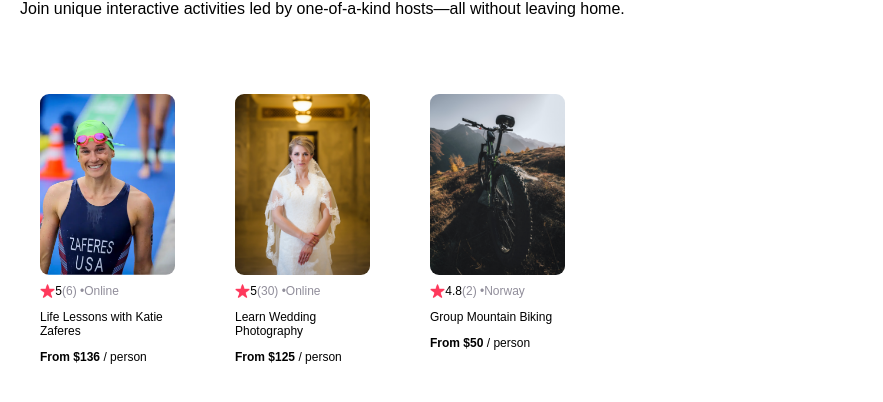
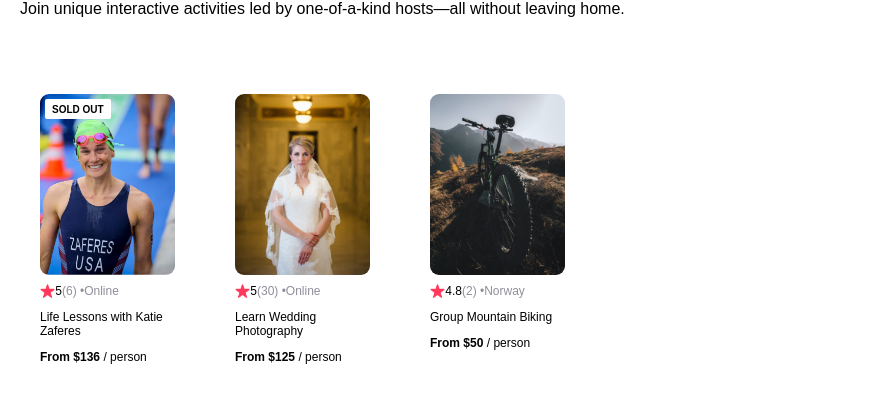
Before and after one commit to alexmcdermid/air-bnb-experiences-clone, a React (Create React App) app: page / in a window 1280 px wide. Shown: the part 412-814 px from the top of the page, without its empty margins (0-883 px from the left). Built offline with nearby package versions, Linux system fonts and the light colour scheme.

Commit message:
add sold out badge if no open spots

```diff
--- a/src/App.js
+++ b/src/App.js
@@ -15,6 +15,7 @@
         country={card.location}
         bio={card.title}
         price={card.price}
+        openSpots={card.openSpots}
       />
     )
   });
--- a/src/components/Card/Card.css
+++ b/src/components/Card/Card.css
@@ -4,6 +4,7 @@
     flex-direction: column;
     width: 175px;
     font-size: 12px;
+    position: relative;
 }
 
 .card--image{
@@ -32,3 +33,16 @@
 .card--p{
     margin-block-end: 0;
 }
+
+.card--badge {
+    position: absolute;
+    top: 25px;
+    left: 25px;
+    height: 20px;
+    width: 66px;
+    background-color: white;
+    padding: 5px 7px;
+    border-radius: 2px;
+    font-weight: bold;
+    font-size: 10px;
+}
--- a/src/components/Card/Card.js
+++ b/src/components/Card/Card.js
@@ -2,8 +2,10 @@
 import "./Card.css";
 
 export default function Card(props) {
+  console.log(props.openSpots);
   return (
       <div className='card'>
+          {props.openSpots === 0 && <div className='card--badge'>SOLD OUT</div>}
           <img src={require(`../../images/${props.img}`)} className="card--image" alt=""></img>
           <div className='card--stats'>
             <img src={require("../../images/star.png")} className="card--star" alt=""/>
```
